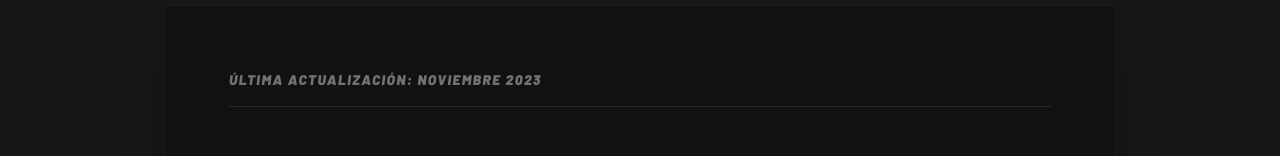
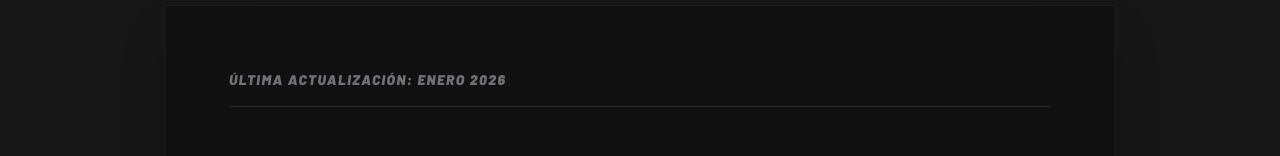
Before and after one commit to maxifuentes2/vntg-hub, a React (Vite) app in the folder client/: page /terminos in a window 1280 px wide. Shown: the part 546-702 px from the top of the page. Built offline with nearby package versions, Linux system fonts and the light colour scheme; no server answers.

Commit message:
Update Terminos.jsx

```diff
--- a/client/src/pages/Terminos.jsx
+++ b/client/src/pages/Terminos.jsx
@@ -13,7 +13,7 @@ export default function Terminos() {
             <div className="max-w-[1000px] mx-auto px-6 py-20">
                 <div className="bg-zinc-50 dark:bg-[#111111] p-10 md:p-16 border border-zinc-200 dark:border-white/5 shadow-2xl">
                     <p className="text-sm font-black italic uppercase tracking-widest text-zinc-500 mb-12 border-b border-zinc-200 dark:border-white/10 pb-4">
-                        Última actualización: Noviembre 2023
+                        Última actualización: Enero 2026
                     </p>
 
                     <div className="space-y-12">
```
